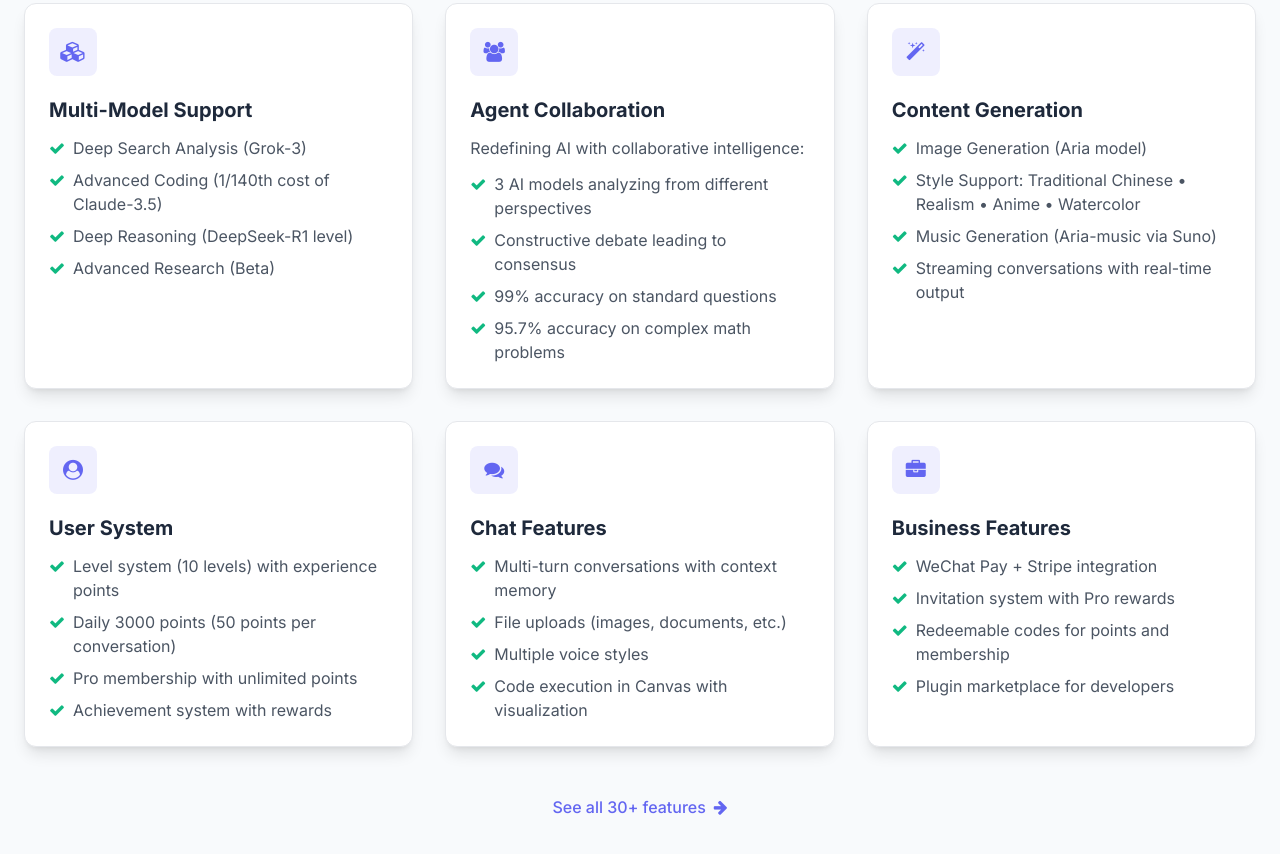
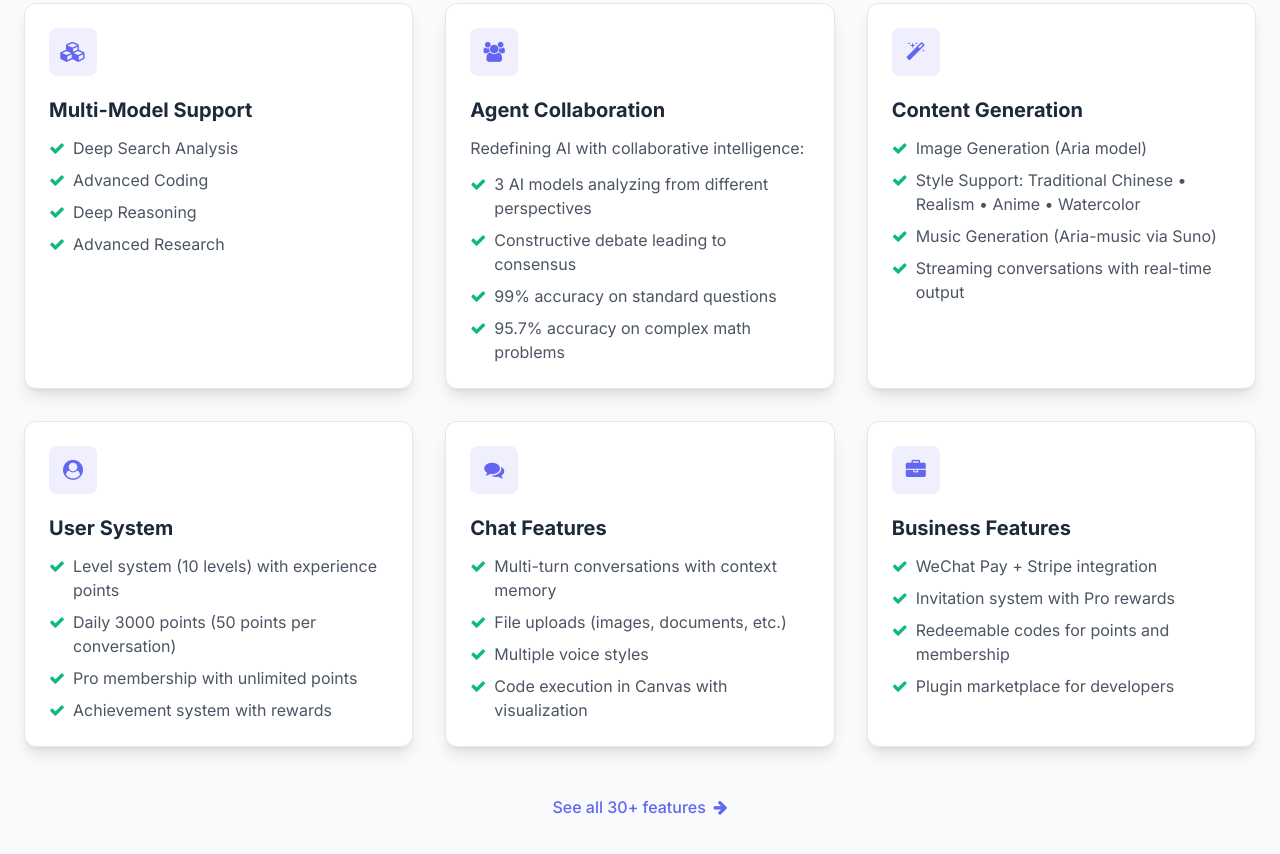
Before and after one commit to WYHC-byte/Tylo-AI, a plain HTML site: page index.html in a window 1280 px wide. Shown: the part 1037-1891 px from the top of the page. Drawn offline with nearby package versions, Linux system fonts and the light colour scheme.

Commit message:
Add files via upload

```diff
--- a/index.html
+++ b/index.html
@@ -251,19 +251,19 @@
                     <ul class="space-y-2 text-gray-600 dark:text-gray-300">
                         <li class="flex items-start">
                             <i class="fa fa-check text-secondary mt-1 mr-2"></i>
-                            <span data-i18n="features.multiModel.deepSearch">Deep Search Analysis (Grok-3)</span>
+                            <span data-i18n="features.multiModel.deepSearch">Deep Search Analysis</span>
                         </li>
                         <li class="flex items-start">
                             <i class="fa fa-check text-secondary mt-1 mr-2"></i>
-                            <span data-i18n="features.multiModel.coding">Advanced Coding (1/140th cost of Claude-3.5)</span>
+                            <span data-i18n="features.multiModel.coding">Advanced Coding</span>
                         </li>
                         <li class="flex items-start">
                             <i class="fa fa-check text-secondary mt-1 mr-2"></i>
-                            <span data-i18n="features.multiModel.reasoning">Deep Reasoning (DeepSeek-R1 level)</span>
+                            <span data-i18n="features.multiModel.reasoning">Deep Reasoning</span>
                         </li>
                         <li class="flex items-start">
                             <i class="fa fa-check text-secondary mt-1 mr-2"></i>
-                            <span data-i18n="features.multiModel.research">Advanced Research (Beta)</span>
+                            <span data-i18n="features.multiModel.research">Advanced Research</span>
                         </li>
                     </ul>
                 </div>
@@ -670,10 +670,10 @@
                     subtitle: "TyloAI offers a comprehensive suite of advanced AI tools to power your productivity and creativity.",
                     multiModel: {
                         title: "Multi-Model Support",
-                        deepSearch: "Deep Search Analysis (Grok-3)",
-                        coding: "Advanced Coding (1/140th cost of Claude-3.5)",
-                        reasoning: "Deep Reasoning (DeepSeek-R1 level)",
-                        research: "Advanced Research (Beta)"
+                        deepSearch: "Deep Search Analysis",
+                        coding: "Advanced Coding ",
+                        reasoning: "Deep Reasoning",
+                        research: "Advanced Research"
                     },
                     agent: {
                         title: "Agent Collaboration",
@@ -810,10 +810,10 @@
                     subtitle: "TyloAI提供全面的先进AI工具套件，提升您的生产力和创造力。",
                     multiModel: {
                         title: "多模型支持",
-                        deepSearch: "深度搜索剖析（Grok-3）",
-                        coding: "高级编程（Claude-3.5成本的1/140）",
-                        reasoning: "深度推理（DeepSeek-R1级别）",
-                        research: "高级研究（测试版）"
+                        deepSearch: "深度搜索剖析",
+                        coding: "高级编程",
+                        reasoning: "深度推理",
+                        research: "高级研究"
                     },
                     agent: {
                         title: "智能体协作",
```
